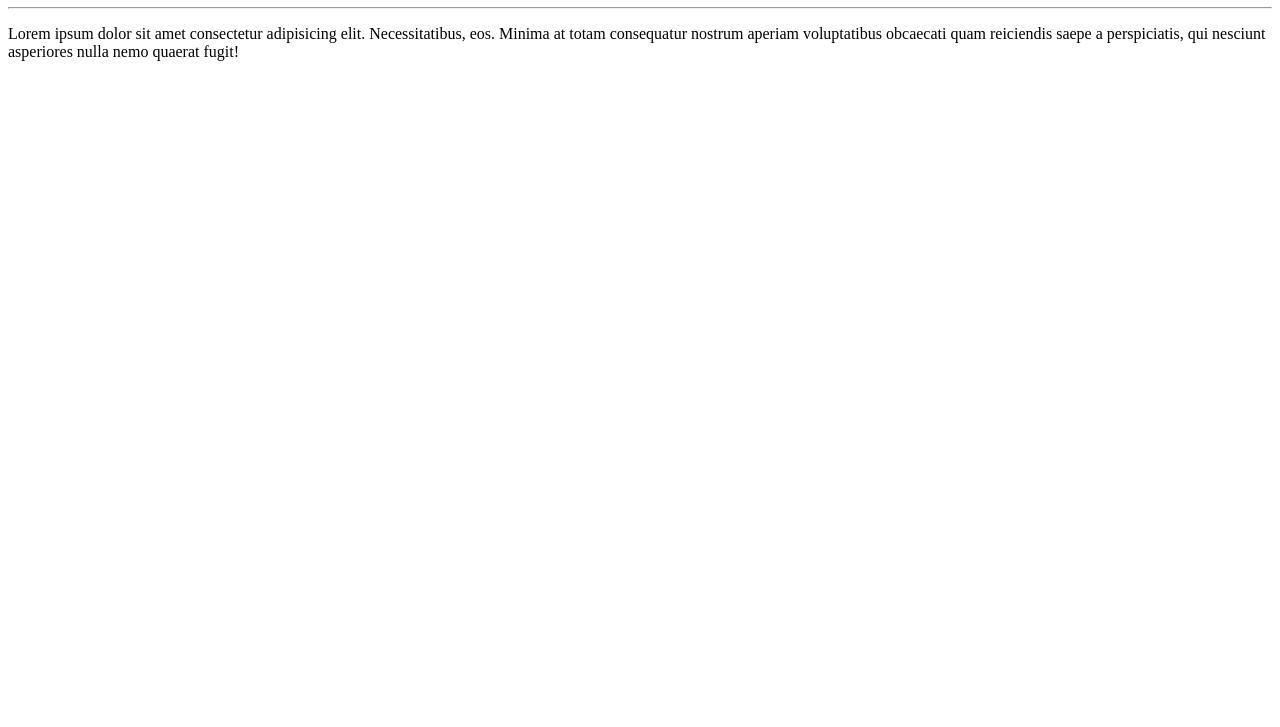
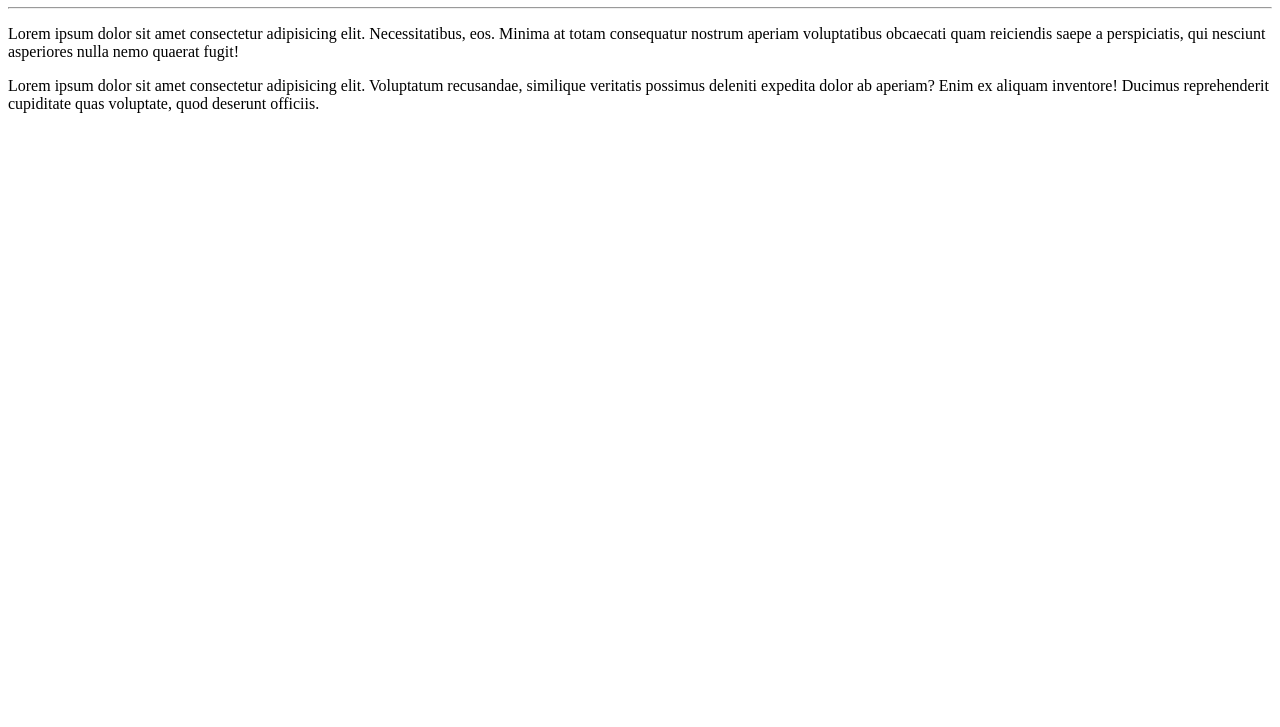
Before and after one commit to JR-D3V/Ola-Mundo, a plain HTML site: page site-exemplo/index.html in a window 1280 px wide. Shown: the part 73-800 px from the top of the page. Drawn offline with Linux system fonts and the light colour scheme.

Commit message:
Adicionei um parágrafo

```diff
--- a/site-exemplo/index.html
+++ b/site-exemplo/index.html
@@ -11,5 +11,8 @@
     <p>
         Lorem ipsum dolor sit amet consectetur adipisicing elit. Necessitatibus, eos. Minima at totam consequatur nostrum aperiam voluptatibus obcaecati quam reiciendis saepe a perspiciatis, qui nesciunt asperiores nulla nemo quaerat fugit!
     </p>
+    <p>
+        Lorem ipsum dolor sit amet consectetur adipisicing elit. Voluptatum recusandae, similique veritatis possimus deleniti expedita dolor ab aperiam? Enim ex aliquam inventore! Ducimus reprehenderit cupiditate quas voluptate, quod deserunt officiis.
+    </p>
 </body>
 </html>
```
